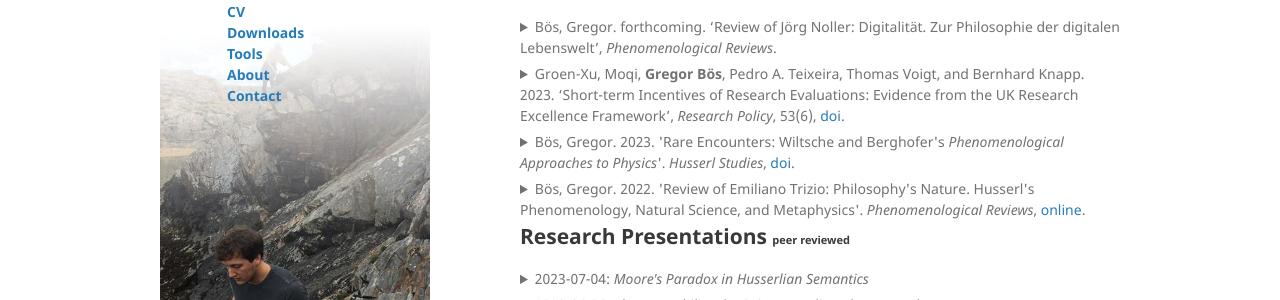
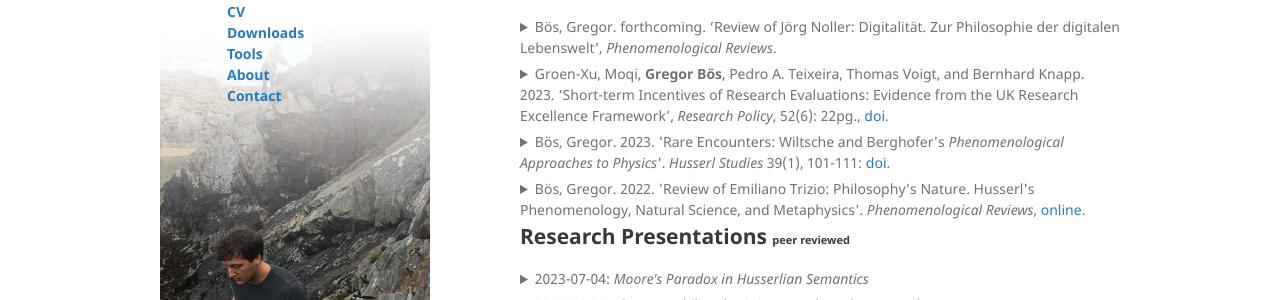
Before and after one commit to gboes/gboes.github.io, a Jekyll site: the page built from cv.md, in a window 1280 px wide and 900 px high, scrolled down 755 px. Shown: the part 154-454 px from the top of the window. Built offline with Jekyll 4.4.1, drawn with Linux system fonts in a browser that asks for light colours; Markdown is read by kramdown in place of the engine named in the settings.

Commit message:
Added page numbers to Husserl Studies publication.

```diff
--- a/cv.md
+++ b/cv.md
@@ -200,7 +200,7 @@ book review, invited by the journal, 2,100 words.
 
 <details>
 <summary>
-Groen-Xu, Moqi, <b>Gregor Bös</b>, Pedro A. Teixeira, Thomas Voigt, and Bernhard Knapp. 2023. ‘Short-term Incentives of Research Evaluations: Evidence from the UK Research Excellence Framework’, <i>Research Policy</i>, 53(6), <a href="https://doi.org/10.1016/j.respol.2023.104729">doi</a>.
+Groen-Xu, Moqi, <b>Gregor Bös</b>, Pedro A. Teixeira, Thomas Voigt, and Bernhard Knapp. 2023. ‘Short-term Incentives of Research Evaluations: Evidence from the UK Research Excellence Framework’, <i>Research Policy</i>, 52(6): 22pg., <a href="https://doi.org/10.1016/j.respol.2023.104729">doi</a>.
 </summary>
 
 Empirical study of the publication and citation behaviour of UK scientists of all disciplines over 23 years. I wrote the software to match databases and aggregate observables, helped to interpret the findings and contributed to the writing of the article.
@@ -210,7 +210,7 @@ Empirical study of the publication and citation behaviour of UK scientists of al
 
 
 <details>
-<summary> Bös, Gregor. 2023. 'Rare Encounters: Wiltsche and Berghofer's <i>Phenomenological Approaches to Physics</i>'. <i>Husserl Studies</i>, <a href="https://doi.org/10.1007/s10743-022-09307-3">doi</a>. </summary>
+<summary> Bös, Gregor. 2023. 'Rare Encounters: Wiltsche and Berghofer's <i>Phenomenological Approaches to Physics</i>'. <i>Husserl Studies</i> 39(1), 101-111:  <a href="https://doi.org/10.1007/s10743-022-09307-3">doi</a>. </summary>
 
 ---
 
```
